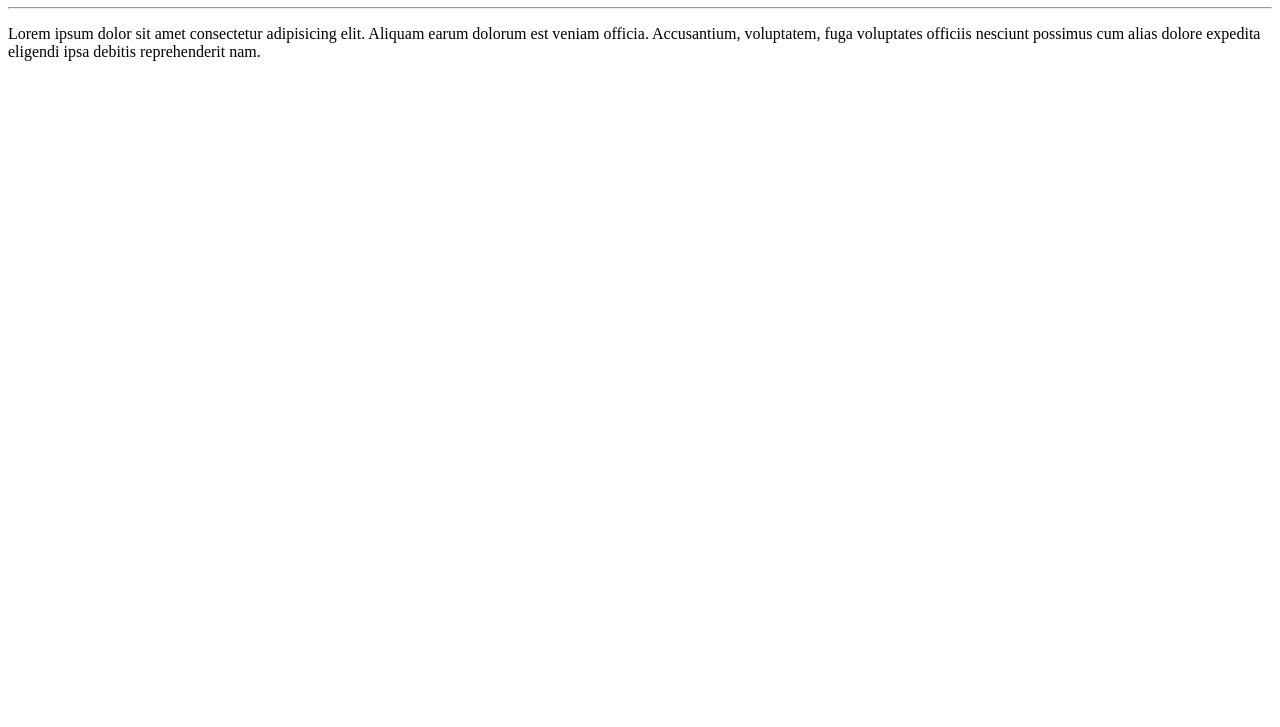
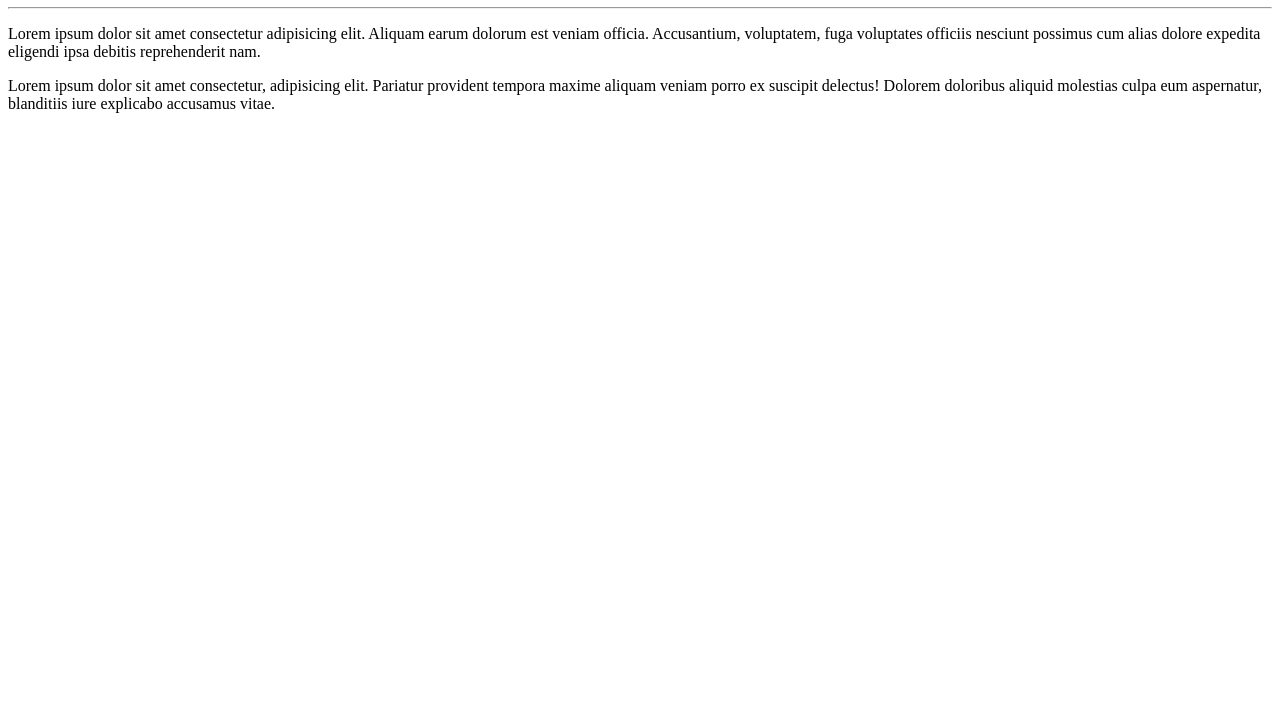
Before and after one commit to dienesouza/Ola-Mundo, a plain HTML site: page site-exemplo/index.html in a window 1280 px wide. Shown: the part 73-800 px from the top of the page. Drawn offline with Linux system fonts and the light colour scheme.

Commit message:
adicionei um parágrafo

```diff
--- a/site-exemplo/index.html
+++ b/site-exemplo/index.html
@@ -9,5 +9,6 @@
     <h1>Olá, Mundo!</h1>
     <hr>
     <p>Lorem ipsum dolor sit amet consectetur adipisicing elit. Aliquam earum dolorum est veniam officia. Accusantium, voluptatem, fuga voluptates officiis nesciunt possimus cum alias dolore expedita eligendi ipsa debitis reprehenderit nam.</p>
+    <p>Lorem ipsum dolor sit amet consectetur, adipisicing elit. Pariatur provident tempora maxime aliquam veniam porro ex suscipit delectus! Dolorem doloribus aliquid molestias culpa eum aspernatur, blanditiis iure explicabo accusamus vitae.</p>
 </body>
 </html>
```
